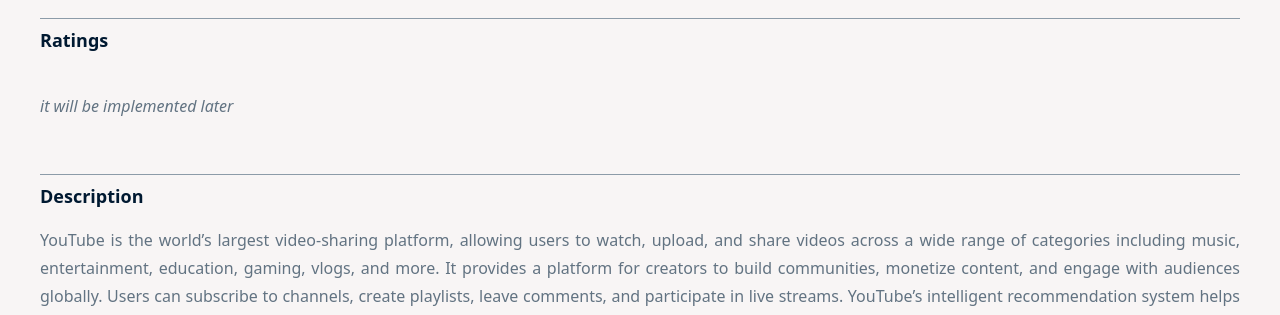
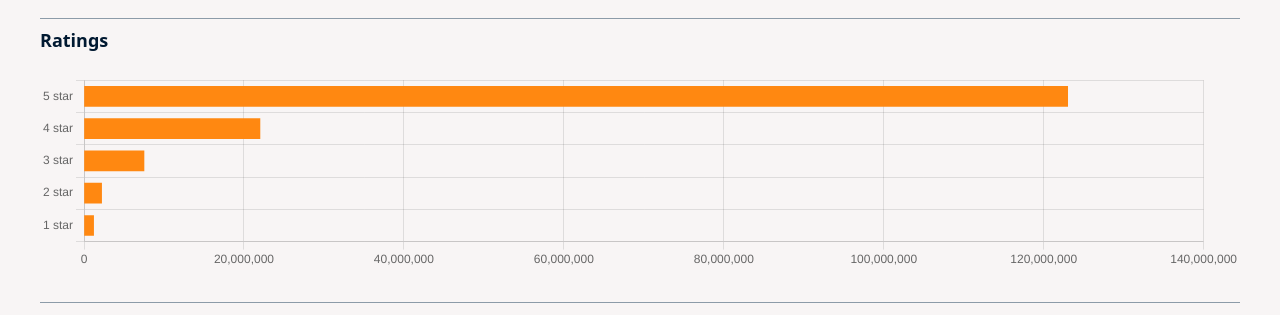
Before and after one commit to SamiunAuntor/PH-Assignment-8_Hero-Apps, a React (Vite) app: page /apps/1 in a window 1280 px wide. Shown: the part 429-744 px from the top of the page. Built offline with nearby package versions, Linux system fonts and the light colour scheme.

Commit message:
implemented chart in app details page

```diff
--- a/package.json
+++ b/package.json
@@ -11,9 +11,11 @@
   },
   "dependencies": {
     "@tailwindcss/vite": "^4.1.16",
+    "chart.js": "^4.5.1",
     "daisyui": "^5.4.2",
     "lucide-react": "^0.552.0",
     "react": "^19.1.1",
+    "react-chartjs-2": "^5.3.1",
     "react-dom": "^19.1.1",
     "react-router": "^7.9.5",
     "tailwindcss": "^4.1.16"
--- a/src/Components/AppDeatils.jsx
+++ b/src/Components/AppDeatils.jsx
@@ -1,8 +1,22 @@
-import React, { useState, useEffect } from "react";
+import React, { useState, useEffect, useRef } from "react";
 import downloadIcon from "../assets/icon-downloads.png";
 import ratingIcon from "../assets/icon-ratings.png";
 import reviewIcon from "../assets/icon-review.png";
 
+// Chart.js imports
+import {
+    Chart as ChartJS,
+    CategoryScale,
+    LinearScale,
+    BarElement,
+    Title,
+    Tooltip,
+    Legend
+} from 'chart.js';
+import { Bar } from 'react-chartjs-2';
+
+// Register Chart.js modules
+ChartJS.register(CategoryScale, LinearScale, BarElement, Title, Tooltip, Legend);
 
 const AppDetails = ({ app }) => {
 
@@ -18,14 +32,23 @@
     } = app;
 
     const [installed, setInstalled] = useState(false);
+    const chartRef = useRef(null);
 
     useEffect(() => {
         const installedApps = JSON.parse(localStorage.getItem("installedApps")) || [];
         if (installedApps.includes(title)) {
             setInstalled(true);
         }
+
+        const handleResize = () => {
+            if (chartRef.current) {
+                chartRef.current.chartInstance?.update();
+            }
+        };
+
+        window.addEventListener("resize", handleResize);
+        return () => window.removeEventListener("resize", handleResize);
     }, [title]);
-
 
     const handleInstall = () => {
         setInstalled(true);
@@ -37,15 +60,42 @@
         }
     };
 
-
-
-
-
     const formatCompact = (num) => {
         if (num >= 1000000000) return `${(num / 1000000000).toFixed(0)}B`;
         if (num >= 1000000) return `${(num / 1000000).toFixed(0)}M`;
         if (num >= 1000) return `${(num / 1000).toFixed(0)}K`;
         return `${num}`;
+    };
+
+    // Chart data
+    const chartData = {
+        labels: [...app.ratings].reverse().map(r => r.name),
+        datasets: [
+            {
+                label: 'Number of Ratings',
+                data: [...app.ratings].reverse().map(r => r.count),
+                backgroundColor: '#FF8811',
+                barThickness: 20,
+            },
+        ],
+    };
+
+    const chartOptions = {
+        indexAxis: 'y',
+        responsive: true,
+        maintainAspectRatio: false,
+        plugins: {
+            legend: { display: false },
+            title: { display: false },
+        },
+        scales: {
+            x: {
+                ticks: { beginAtZero: true }
+            },
+            y: {
+                ticks: { autoSkip: false }
+            }
+        }
     };
 
     return (
@@ -138,7 +188,9 @@
                 <h2 className="text-[18px] font-semibold text-[#001931] mb-4">
                     Ratings
                 </h2>
-                <p className="italic text-[#627382] py-6">it will be implemented later</p>
+                <div className="w-full h-[250px] md:h-[200px]">
+                    <Bar ref={chartRef} data={chartData} options={chartOptions} />
+                </div>
             </div>
 
             {/* Underline */}
```
Also changed, not shown: 1 other file (tests, documents, lock files or other folders).
